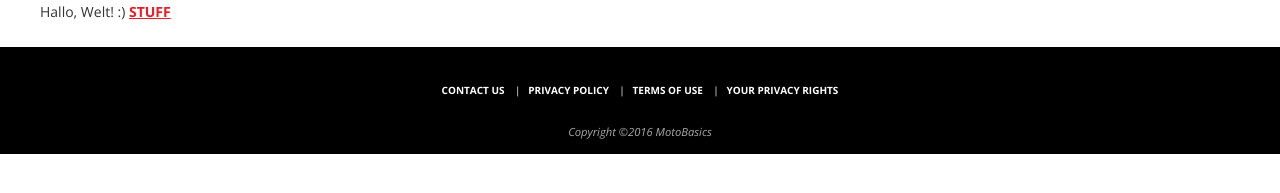
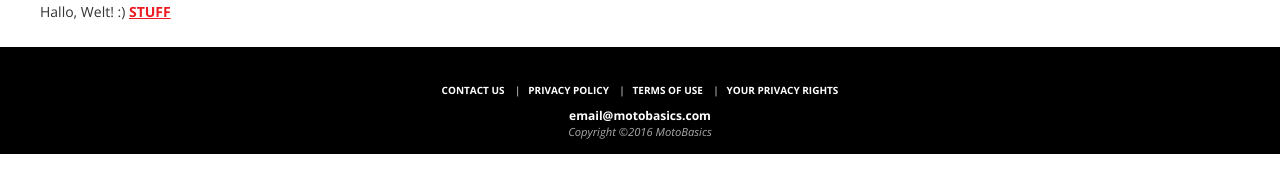
Before and after one commit to KushBasics/kushbasics.github.io, a Jekyll site: the page built from index.html, in a window 1280 px wide. Shown: the part 173-366 px from the top of the page. Built offline with Jekyll 4.4.1, drawn with Linux system fonts in a browser that asks for light colours.

Commit message:
changes to CSS

```diff
--- a/CSS/motobasics.css
+++ b/CSS/motobasics.css
@@ -291,7 +291,7 @@ hr {
     color: #FFFFFF;
 }
 
-#mbfooterlinks a:link, #mbfooterlinks a:visited, #mbfooterlinks a:active {
+#mbfooterlinks a:link, a:visited, a:active, #contactinfo1 a:link, #contactinfo1 a:visited, #contactinfo1 a:active, #contactinfo1 a {
 	color: #FFFFFF;
 	font-weight: bold;
 	text-decoration: none;
```
